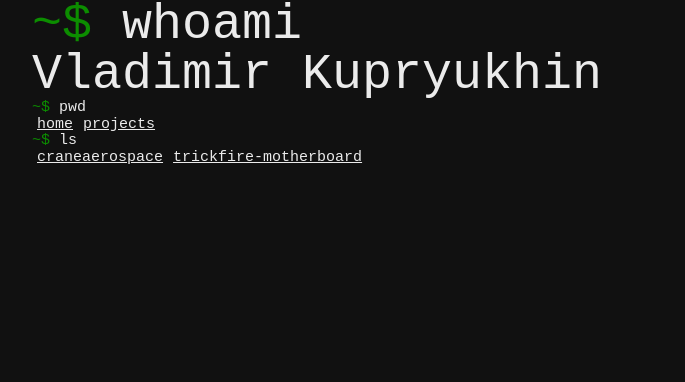
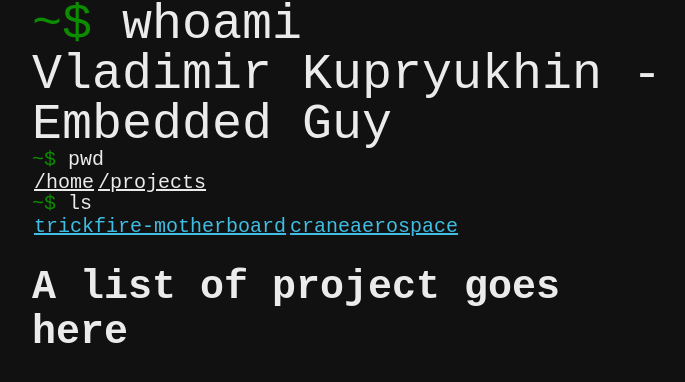
Before and after one commit to VladimirKupryukhin/vladkupr.github.io, a Vue app: page /projects in a window 1280 px wide. Shown: the top 382 px of the page, without its empty margins (288-973 px from the left). Built offline with nearby package versions, Linux system fonts and the light colour scheme.

Commit message:
Fixed navbar

```diff
--- a/src/App.vue
+++ b/src/App.vue
@@ -13,21 +13,20 @@ import TerminalNavigation from "./components/TerminalNavigation.vue"
     </div>
 
     <div class="div-vertical">
-      <div class="">
+      <TerminalNavigation/>
+      <!--div class="">
         <nav class="">
-          <TerminalNavigation/>
 
 
-          <!--RouterLink class="navbar-master sw-text" to="/">Home</RouterLink>
+          <RouterLink class="navbar-master sw-text" to="/">Home</RouterLink>
           <RouterLink class="navbar-master sw-text" to="/projects">Projects</RouterLink>
-          <RouterLink class="navbar-master sw-text" to="/profexp">Professional Experience</RouterLink-->
+          <RouterLink class="navbar-master sw-text" to="/profexp">Professional Experience</RouterLink>
         </nav>
-      </div>
+      </div-->
     </div>
 
 
 
-    <!--RouterView /-->
   </header>
 
 </template>
--- a/src/assets/main.css
+++ b/src/assets/main.css
@@ -46,7 +46,7 @@ a,
 }
 
 .navbar-master{
-  padding: 5px;
+  padding: 2px;
 }
 
 .div-vertical{
@@ -68,7 +68,7 @@ html, body {
   padding: 0;
   background-color: #111111;
   min-height: 100vh;
-  font-size: 15px;
+  font-size: 20px;
 }
 
 .sw-text{
--- a/src/components/TerminalNavigation.vue
+++ b/src/components/TerminalNavigation.vue
@@ -2,6 +2,7 @@
 import { RouterLink, RouterView, useRoute, useRouter } from 'vue-router'
 import { ref, useTemplateRef, onMounted, reactive, watch } from "vue"
 import CommandInput from "./CommandInput.vue"
+import { terminalPathHierarchy } from "../router/index.ts"
 // import RouterDef from "../router/index.ts"
 
 var route = useRoute()
@@ -29,16 +30,12 @@ watch(() => route.path, (newPath) => {
 
 function updatePWDandLS(){
     var allPaths = router.getRoutes()
+    // console.log(allPaths)
 
     const currentPathObj = allPaths.find(item => item.path === route.path)
-
     console.log(currentPathObj)
 
-    // Clear list and rebuild it
-    pwdlist.value = []
     var splitPath = currentPathObj.path.split("/")
-
-    var currentPath = "/"
 
     if (splitPath[1] == "")
     {
@@ -49,23 +46,21 @@ function updatePWDandLS(){
         splitPath[0] = "/"
     }
 
-
-
     console.log(splitPath)
 
-    // Add home always
+    pwdlist.value = []
+    var currentPath = "/"
     var currentPathObject = allPaths.find(item => item.path === splitPath[0])
-    console.log(currentPathObject)
+    // console.log(currentPathObject)
     pwdlist.value.push(currentPathObject)
-
 
     for (let index = 1; index < splitPath.length; index++){
         currentPath += splitPath[index]
-        console.log(currentPath)
+        // console.log(currentPath)
 
         var currentPathObject = allPaths.find(item => item.path === currentPath)
 
-        console.log(currentPathObject)
+        // console.log(currentPathObject)
 
 
         pwdlist.value.push(currentPathObject)
@@ -75,14 +70,103 @@ function updatePWDandLS(){
     }
 
 
+    // Find the latest child in terminalPayhHierarchy
 
-    // Clear list and rebuild it
     lsList.value = []
 
-    for (let childIndex = 0; childIndex < currentPathObj.children.length; childIndex++){
-        // console.log(currentPathObj.children[childIndex].name)
-        lsList.value.push(currentPathObj.children[childIndex])
+    console.log("here")
+    var currentRoot = terminalPathHierarchy
+    // var currentRooTChildren
+    // var children = currentRoot.children
+
+    var reconstructedPath = "/"
+
+    for (let index = 1; index < splitPath.length; index++){
+        reconstructedPath += splitPath[index]
+        console.log(reconstructedPath)
+
+        // console.log(currentRoot)
+
+
+        let what = currentRoot.children.find(item => item.path === reconstructedPath)
+        currentRoot = what
+        console.log(currentRoot)
+
+
+        reconstructedPath += "/"
+        // Remove the / for the root /
+        // if (index == 0){
+        //     reconstructedPath = "/"
+        // }
+
+
+        // console.log(splitPath[index])
+        // let what = currentRoot.children.find(item => item.path === splitPath[index])
+        // console.log(what)
+
+        // // if (children.length > 0){
+        // //     currentRoot = children
+        // // }
+
+        // console.log(currentRoot)
+        // // children = currentRoot.children
     }
+
+    // console.log(currentRoot)
+
+    for (let index = 0; index < currentRoot.children.length; index++){
+        lsList.value.push(currentRoot.children[index])
+    }
+
+
+
+
+    // for (let index = 0; index < splitPath)
+
+
+
+
+    // // Clear list and rebuild it
+    // pwdlist.value = []
+    // var splitPath = currentPathObj.path.split("/")
+
+    // var currentPath = "/"
+
+
+
+
+    // console.log(splitPath)
+
+    // // Add home always
+    // var currentPathObject = allPaths.find(item => item.path === splitPath[0])
+    // console.log(currentPathObject)
+    // pwdlist.value.push(currentPathObject)
+
+
+    // for (let index = 1; index < splitPath.length; index++){
+    //     currentPath += splitPath[index]
+    //     console.log(currentPath)
+
+    //     var currentPathObject = allPaths.find(item => item.path === currentPath)
+
+    //     console.log(currentPathObject)
+
+
+    //     pwdlist.value.push(currentPathObject)
+
+    //     currentPath += "/"
+
+    // }
+
+
+
+    // // Clear list and rebuild it
+    // lsList.value = []
+
+    // for (let childIndex = 0; childIndex < currentPathObj.children.length; childIndex++){
+    //     // console.log(currentPathObj.children[childIndex].name)
+    //     lsList.value.push(currentPathObj.children[childIndex])
+    // }
 
 
 
@@ -98,13 +182,26 @@ onMounted(async () =>{
 
 <template>
     <div class="div-vertical">
+        <nav>
             <CommandInput command="pwd"/>
             <div>
-            <RouterLink v-for="item in pwdlist" ref="routerLinkPWDList" class="navbar-master sw-text" :to="item.path">{{ item.name }}</RouterLink>
+                <RouterLink v-for="item in pwdlist" ref="routerLinkPWDList" class="navbar-master sw-text" :to="item.path">/{{ item.name }}</RouterLink>
             </div>
             <CommandInput command="ls"/>
             <div>
-            <RouterLink v-for="item in lsList" ref="routerLinkLSList" class="navbar-master sw-text" :to="item.path">{{ item.name }}</RouterLink>
+                <RouterLink v-for="item in lsList" ref="routerLinkLSList" class="navbar-master sw-text ls-result" :to="item.path">{{ item.name }}</RouterLink>
             </div>
+        </nav>
+
     </div>
+
+    <RouterView/>
 </template>
+
+<style scoped>
+
+.ls-result{
+    color: #40bde3
+}
+
+</style>
--- a/src/router/index.ts
+++ b/src/router/index.ts
@@ -9,11 +9,15 @@ const router = createRouter({
       name: 'home',
       component: HomeView,
       children: [
+      ]
+    },
     {
       path: '/projects',
       name: 'projects',
       component: () => import('../views/ProjectList.vue'),
       children: [
+      ]
+    },
     {
       path: '/projects/craneaerospace',
       name: 'craneaerospace',
@@ -24,24 +28,56 @@ const router = createRouter({
       name: 'trickfire-motherboard',
       component: () => import('../views/projects/TrickFireMotherBoard.vue'),
     },
-          ]
-        },
     {
       path: '/profexp',
       name: 'professional-experience',
       component: () => import('../views/ProfessionalExperience.vue'),
       children: [
+      ]
+    },
     {
       path: '/profexp/stryker',
       name: 'stryker',
       component: () => import('../views/professional_exp/Stryker.vue'),
-            },
-          ]
-        },
-      ]
     },
 
   ],
 })
 
 export default router
+
+export const terminalPathHierarchy =
+  {
+    path: "/",
+    name: "home",
+    children: [
+      {
+        path: "/projects",
+        name: "projects",
+        children: [
+          {
+            path: "/projects/tfrmotherboard",
+            name: "trickfire-motherboard",
+            children: []
+          },
+          {
+            path: "/projects/craneaerospace",
+            name: "craneaerospace",
+            children: []
+          }
+
+        ]
+      },
+      {
+        path: "/profexp",
+        name: "professional-experience",
+        children: [
+          {
+            path: "/profexp/stryker",
+            name: "stryker",
+            children: []
+          }
+        ]
+      }
+    ]
+  }
--- a/src/views/HomeView.vue
+++ b/src/views/HomeView.vue
@@ -1,3 +1,8 @@
+<script lang="ts">
+import TerminalNavigation from "../components/TerminalNavigation.vue"
+</script>
+
+
 <template>
     <div class="master-center sw-text">
         <h1>This is a home page</h1>
--- a/src/views/ProfessionalExperience.vue
+++ b/src/views/ProfessionalExperience.vue
@@ -4,13 +4,7 @@ import { RouterLink, RouterView } from 'vue-router'
 
 
 <template>
-    <div class="">
-        <nav>
-            <RouterLink class="navbar-master sw-text" to="/profexp/stryker">Stryker</RouterLink>
-        </nav>
-    </div>
     <div class="sw-text">
         <h1>Professional experience goes here</h1>
     </div>
-    <RouterView />
 </template>
--- a/src/views/ProjectList.vue
+++ b/src/views/ProjectList.vue
@@ -1,12 +1,12 @@
 <template>
-    <div class="">
+    <!--div class="">
         <nav>
             <RouterLink class="navbar-master sw-text" to="/projects/craneaerospace">CraneAerospace Capstone</RouterLink>
             <RouterLink class="navbar-master sw-text" to="/projects/tfrmotherboard">TrickFire Motherboard</RouterLink>
         </nav>
-    </div>
+    </div-->
     <div class="sw-text">
         <h1>A list of project goes here</h1>
     </div>
-    <RouterView />
+    <!--RouterView /-->
 </template>
--- a/src/views/Title.vue
+++ b/src/views/Title.vue
@@ -5,7 +5,7 @@
 <template>
     <div class="sw-text">
         <CommandInput command="whoami" class="mytitle"/>
-        <p class="mytitle">Vladimir Kupryukhin</p>
+        <p class="mytitle">Vladimir Kupryukhin - Embedded Guy</p>
     </div>
 
 </template>
```
Lines whose indentation alone changed are shown as unchanged.
